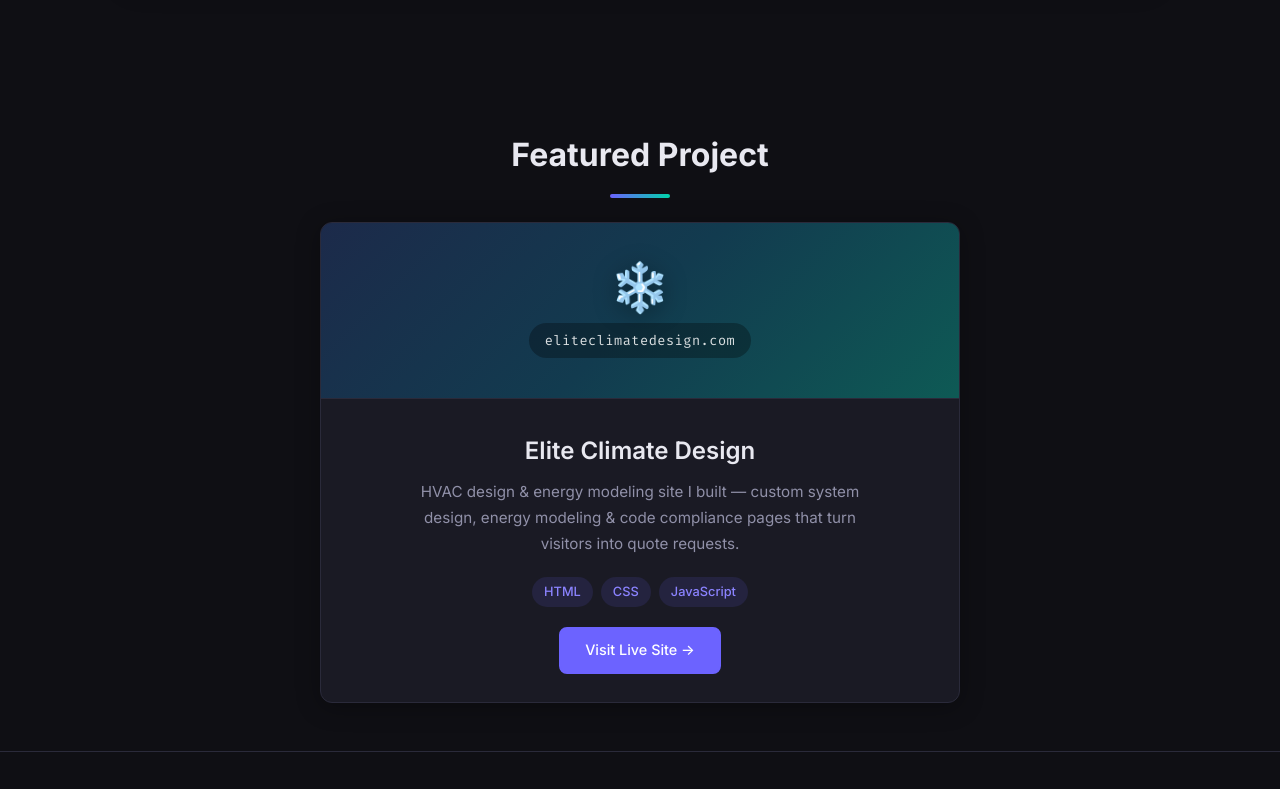
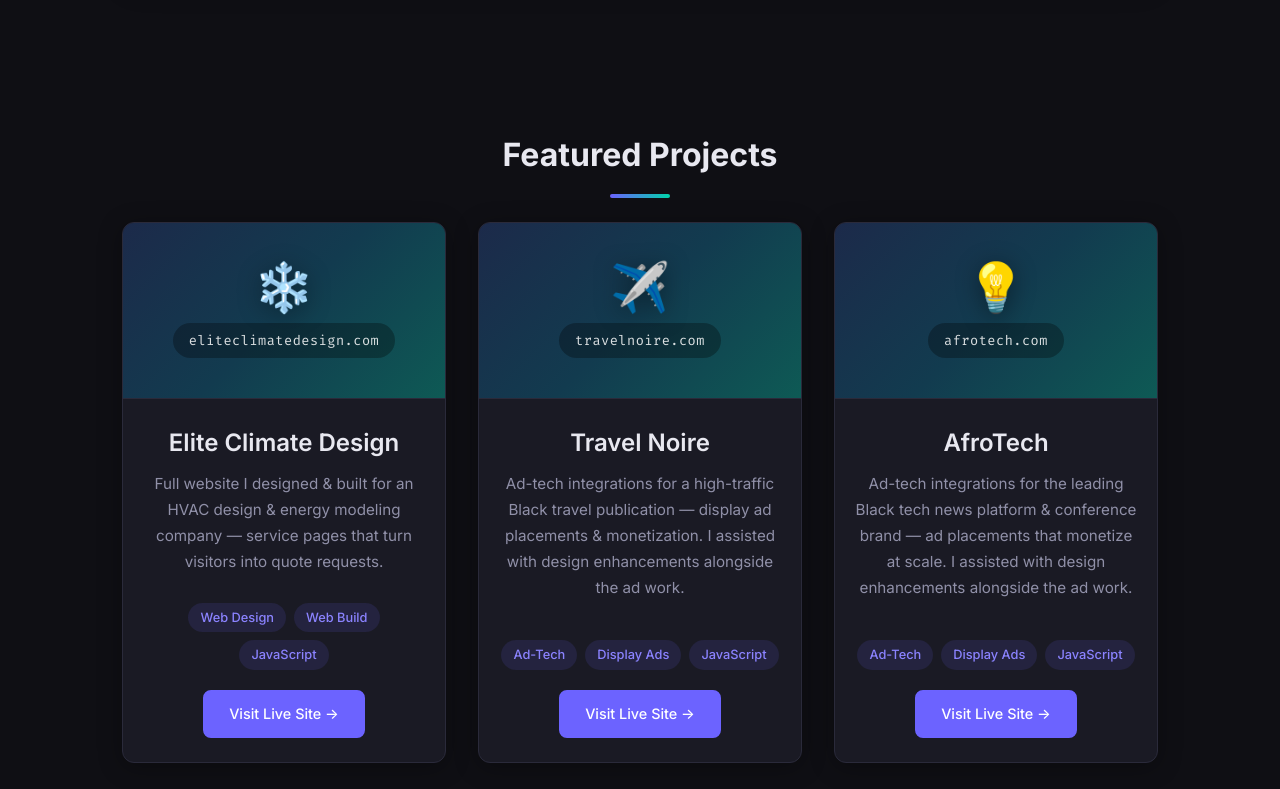
Before and after one commit to ralphmedici/sandygallo, a plain HTML site: page index.htm in a window 1280 px wide. Shown: the part 1960-2749 px from the top of the page. Drawn offline with Linux system fonts and the light colour scheme.

Commit message:
new commit
built out projects page

```diff
--- a/index.htm
+++ b/index.htm
@@ -106,9 +106,10 @@
     <!-- Projects Section -->
     <section id="projects" class="section projects projects--compact">
         <div class="section__header">
-            <h2 class="section__title">Featured Project</h2>
+            <h2 class="section__title">Featured Projects</h2>
             <div class="section__divider"></div>
         </div>
+        <div class="projects__grid projects__grid--three">
         <article class="project-card project-card--feature">
             <div class="project-card__banner">
                 <span class="project-card__emoji">❄️</span>
@@ -116,17 +117,54 @@
             </div>
             <div class="project-card__content">
                 <h3 class="project-card__title">Elite Climate Design</h3>
-                <p class="project-card__desc">HVAC design &amp; energy modeling site I built — custom system design, energy modeling &amp; code compliance pages that turn visitors into quote requests.</p>
+                <p class="project-card__desc">Full website I designed &amp; built for an HVAC design &amp; energy modeling company — service pages that turn visitors into quote requests.</p>
                 <div class="project-card__meta">
                     <div class="project-card__tags">
-                        <span class="tag">HTML</span>
-                        <span class="tag">CSS</span>
+                        <span class="tag">Web Design</span>
+                        <span class="tag">Web Build</span>
                         <span class="tag">JavaScript</span>
                     </div>
                     <a href="https://www.eliteclimatedesign.com" target="_blank" rel="noopener" class="btn btn--primary btn--sm">Visit Live Site →</a>
                 </div>
             </div>
         </article>
+        <article class="project-card project-card--feature">
+            <div class="project-card__banner project-card__banner--travel">
+                <span class="project-card__emoji">✈️</span>
+                <span class="project-card__site">travelnoire.com</span>
+            </div>
+            <div class="project-card__content">
+                <h3 class="project-card__title">Travel Noire</h3>
+                <p class="project-card__desc">Ad-tech integrations for a high-traffic Black travel publication — display ad placements &amp; monetization. I assisted with design enhancements alongside the ad work.</p>
+                <div class="project-card__meta">
+                    <div class="project-card__tags">
+                        <span class="tag">Ad-Tech</span>
+                        <span class="tag">Display Ads</span>
+                        <span class="tag">JavaScript</span>
+                    </div>
+                    <a href="https://travelnoire.com/" target="_blank" rel="noopener" class="btn btn--primary btn--sm">Visit Live Site →</a>
+                </div>
+            </div>
+        </article>
+        <article class="project-card project-card--feature">
+            <div class="project-card__banner project-card__banner--afro">
+                <span class="project-card__emoji">💡</span>
+                <span class="project-card__site">afrotech.com</span>
+            </div>
+            <div class="project-card__content">
+                <h3 class="project-card__title">AfroTech</h3>
+                <p class="project-card__desc">Ad-tech integrations for the leading Black tech news platform &amp; conference brand — ad placements that monetize at scale. I assisted with design enhancements alongside the ad work.</p>
+                <div class="project-card__meta">
+                    <div class="project-card__tags">
+                        <span class="tag">Ad-Tech</span>
+                        <span class="tag">Display Ads</span>
+                        <span class="tag">JavaScript</span>
+                    </div>
+                    <a href="https://afrotech.com/" target="_blank" rel="noopener" class="btn btn--primary btn--sm">Visit Live Site →</a>
+                </div>
+            </div>
+        </article>
+        </div>
     </section>
 
     <!-- Contact / Footer Combined -->
--- a/styles.css
+++ b/styles.css
@@ -479,6 +479,71 @@
     justify-content: center;
 }
 
+.projects__grid--two {
+    grid-template-columns: repeat(2, minmax(0, 1fr));
+    max-width: 1100px;
+    margin: 0 auto;
+    align-items: stretch;
+}
+
+.projects__grid--two .project-card--feature {
+    max-width: none;
+    margin: 0;
+    display: flex;
+    flex-direction: column;
+}
+
+.projects__grid--two .project-card--feature .project-card__content {
+    flex: 1;
+    display: flex;
+    flex-direction: column;
+}
+
+.projects__grid--two .project-card--feature .project-card__meta {
+    margin-top: auto;
+    padding-top: 0.5rem;
+}
+
+.projects__grid--three {
+    grid-template-columns: repeat(3, minmax(0, 1fr));
+    max-width: 1200px;
+    margin: 0 auto;
+    align-items: stretch;
+}
+
+.projects__grid--three .project-card--feature {
+    max-width: none;
+    margin: 0;
+    display: flex;
+    flex-direction: column;
+}
+
+.projects__grid--three .project-card--feature .project-card__content {
+    flex: 1;
+    display: flex;
+    flex-direction: column;
+    padding: 1.5rem 1.25rem;
+}
+
+.projects__grid--three .project-card--feature .project-card__meta {
+    margin-top: auto;
+    padding-top: 0.5rem;
+    flex-direction: column;
+    align-items: center;
+}
+
+.projects__grid--three .project-card__tags {
+    justify-content: center;
+}
+
+.project-card__banner--travel {
+    background: linear-gradient(135deg, #3b1d5e 0%, #8b2f5c 50%, #e07b39 100%);
+}
+
+.project-card__banner--afro {
+    background: linear-gradient(135deg, #0a0a0f 0%, #1a1a3a 50%, #6c63ff 100%);
+}
+
 .project-card {
     background: var(--color-surface);
     border: 1px solid var(--color-border);
@@ -694,6 +759,13 @@
 }
 
 /* ===== Responsive ===== */
+@media (max-width: 1024px) {
+    .projects__grid--three {
+        grid-template-columns: 1fr;
+        max-width: 640px;
+    }
+}
+
 @media (max-width: 768px) {
     .nav__links {
         gap: 1rem;
@@ -713,6 +785,11 @@
 
     .about__highlights {
         grid-template-columns: 1fr;
+    }
+
+    .projects__grid--two {
+        grid-template-columns: 1fr;
+        max-width: 640px;
     }
 
     .project-card--feature .project-card__content {
```
